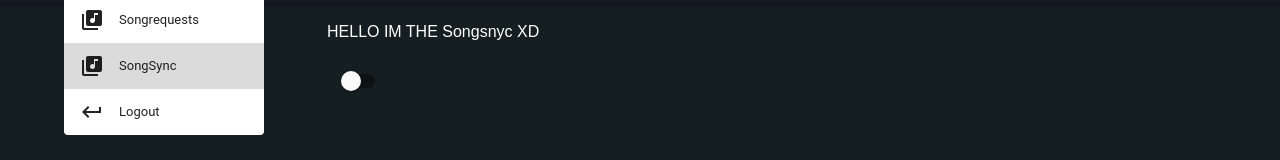
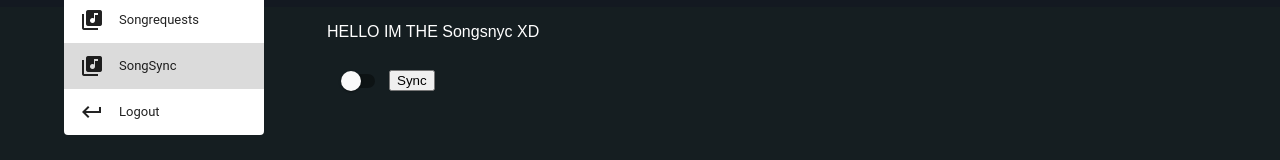
Before and after one commit to Twasi/twasi-desktop, a React (Create React App) app: page /songsync in a window 1280 px wide. Shown: the part 263-423 px from the top of the page. Built offline with nearby package versions, Linux system fonts and the light colour scheme.

Commit message:
songsync design

```diff
--- a/src/App.css
+++ b/src/App.css
@@ -32,3 +32,7 @@
   from { transform: rotate(0deg); }
   to { transform: rotate(360deg); }
 }
+
+.Switchsongsync {
+  color: rgb(0, 174, 174);
+}
--- a/src/sites/SongSync.js
+++ b/src/sites/SongSync.js
@@ -1,12 +1,19 @@
 import React, { Component } from 'react';
 import Switch from '@material-ui/core/Switch';
+import APIConnector from "../api/APIConnector";
 
 class SongSync extends Component {
+
+    songSync() {
+
+
+    }
     render() {
         return (
             <div>
                 <p>HELLO IM THE Songsnyc XD</p>
-                <Switch />
+                <Switch className="Switchsongsync"/>
+                <button onClick={this.songSync}>Sync</button>
             </div>
         );
     }
```
